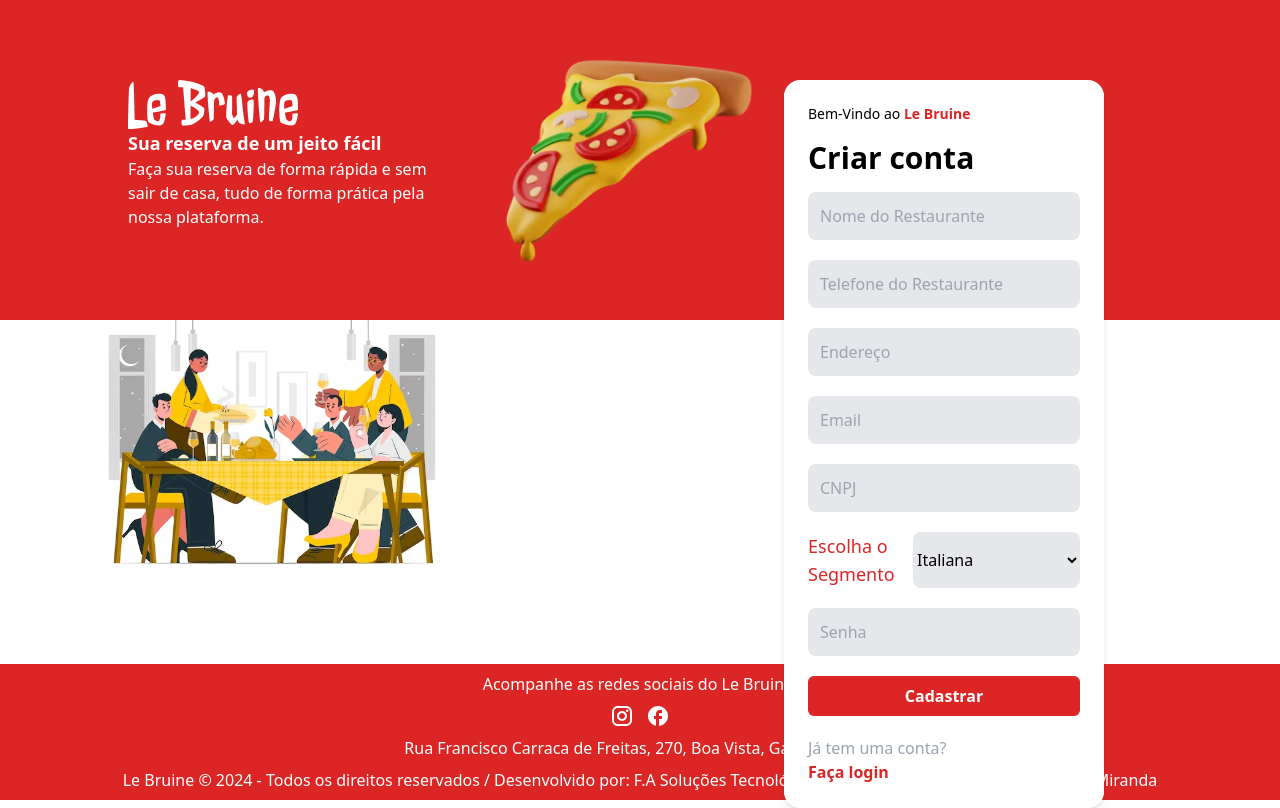
After one commit to BarukFreitas/leBruine_Flask, a Flask app: page /cadastrar_restaurante in a window 1280 px wide. The commit adds this page. Run offline with Flask 3, Linux system fonts and the light colour scheme; style sheets or scripts are compiled from the project's sources.

Commit message:
cadastro restaurante, encaminhamento, dashboard e banco de dados atualizado

```diff
--- a/app.py
+++ b/app.py
@@ -7,7 +7,7 @@ from flask_migrate import Migrate
 
 app = Flask(__name__)
 app.config.from_object(Config)
-app.secret_key = 'your_secret_key'  # Adicione uma chave secreta para flash messages
+app.secret_key = 'your_secret_key'
 db = SQLAlchemy(app)
 migrate = Migrate(app, db)
 
@@ -17,13 +17,17 @@ class Cliente(db.Model):
     nome = db.Column(db.String(255), nullable=False)
     email = db.Column(db.String(255), nullable=False, unique=True)
     telefone = db.Column(db.String(255), nullable=False)
-    senha = db.Column(db.String(1024), nullable=False)  # Adicionando o campo senha
+    senha = db.Column(db.String(1024), nullable=False)
 
 class Restaurante(db.Model):
     id = db.Column(db.Integer, primary_key=True)
+    email = db.Column(db.String(255), nullable=False, unique=True)
     nome = db.Column(db.String(255), nullable=False)
     telefone = db.Column(db.String(255), nullable=False)
     endereco = db.Column(db.String(255), nullable=False)
+    cnpj = db.Column(db.String(14), nullable=False)
+    segmento = db.Column(db.String(255), nullable=False)
+
 
 class Reserva(db.Model):
     id = db.Column(db.Integer, primary_key=True)
@@ -32,8 +36,8 @@ class Reserva(db.Model):
     data_reserva = db.Column(db.DateTime, nullable=False)
     tamanho_mesa = db.Column(db.Integer, nullable=False)
     numero_pessoas = db.Column(db.Integer, nullable=False)
-    nome_cliente = db.Column(db.String(255), nullable=False)  # Novo campo para o nome do cliente
-    nome_restaurante = db.Column(db.String(255), nullable=False)  # Novo campo para o nome do restaurante
+    nome_cliente = db.Column(db.String(255), nullable=False)
+    nome_restaurante = db.Column(db.String(255), nullable=False)
 
     cliente = db.relationship('Cliente', backref=db.backref('reservas', lazy=True))
     restaurante = db.relationship('Restaurante', backref=db.backref('reservas', lazy=True))
@@ -51,7 +55,7 @@ def login():
         cliente = Cliente.query.filter_by(email=email).first()
 
         if cliente and cliente.senha == senha:
-            session['cliente_id'] = cliente.id  # Armazena o ID do cliente na sessão
+            session['cliente_id'] = cliente.id
             flash('Login realizado com sucesso!', 'success')
             return redirect(url_for('index'))
         else:
@@ -61,7 +65,7 @@ def login():
 
 @app.route("/logout")
 def logout():
-    session.pop('cliente_id', None)  # Remove o cliente da sessão
+    session.pop('cliente_id', None)
     flash('Você saiu da sua conta.', 'success')
     return redirect(url_for('index'))
 
@@ -79,7 +83,7 @@ def reservar():
 
     if request.method == 'POST':
         cliente_id = session['cliente_id']
-        restaurante_id = 1  # Vamos supor que o restaurante está fixo, no exemplo
+        restaurante_id = 1
         data_reserva_str = request.form['data_reserva']
         hora_reserva_str = request.form['hora_reserva']
         data_hora_reserva_str = f"{data_reserva_str} {hora_reserva_str}"
@@ -110,7 +114,7 @@ def reservar():
     return render_template("reservar.html")
 
 import time
-@app.route('/cadastro', methods=['GET', 'POST'])
+@app.route('/cadastrar_cliente', methods=['GET', 'POST'])
 def cadastro():
     if request.method == 'POST':
         nome = request.form['nome']
@@ -126,7 +130,6 @@ def cadastro():
             telefone=telefone,
             senha=senha
         )
-        print('TUDO CERTO')
         try:
             db.session.add(novo_cliente)
             db.session.commit()
@@ -136,7 +139,47 @@ def cadastro():
             print(f'{str(e)}')
             flash(f'Erro ao cadastrar: {str(e)}', 'danger')
 
-    return render_template('cadastro.html')
+    return render_template('cadastrar_cliente.html')
+
+@app.route('/dashboard')
+def dashboard():
+    return render_template('dashboard.html')
+
+@app.route('/encaminhamento')
+def encaminhamento():
+    return render_template('encaminhamento.html')
+
+
+@app.route('/cadastrar_restaurante', methods=['GET', 'POST'])
+def cadastrar_restaurante():
+    if request.method == 'POST':
+        nome = request.form['nome']
+        telefone = request.form['telefone']
+        endereco = request.form['endereco']
+        segmento = request.form['segmento']
+        cnpj = request.form['cnpj']
+        email = request.form['email']
+        senha = request.form['senha']
+
+        novo_restaurante = Restaurante(
+            nome=nome,
+            telefone=telefone,
+            endereco=endereco,
+            segmento=segmento,
+            cnpj=cnpj,
+            email=email
+        )
+
+        try:
+            db.session.add(novo_restaurante)
+            db.session.commit()
+            flash('Restaurante cadastrado com sucesso!', 'success')
+            return redirect(url_for('index'))
+        except Exception as e:
+            flash(f'Erro ao cadastrar: {str(e)}', 'danger')
+
+    return render_template('cadastrar_restaurante.html')
+
 
 if __name__ == '__main__':
     with app.app_context():
--- a/templates/cadastro.html
+++ b/templates/cadastrar_cliente.html
@@ -4,7 +4,7 @@
 <head>
     <meta charset="UTF-8">
     <meta name="viewport" content="width=device-width, initial-scale=1.0">
-    <title>Cadastro</title>
+    <title>Cadastro de cliente</title>
     <link href="../static/css/output.css" rel="stylesheet">
     <link rel="stylesheet" href="style.css">
     <link href="https://fonts.googleapis.com/css2?family=Poppins:ital,wght@0,100;0,200;0,300;0,400;0,500;0,600;0,700;0,800;1,100;1,200;1,300;1,400;1,500;1,600;1,700;1,800;1,900&display=swap"
@@ -22,7 +22,7 @@
                     placeholder="Insira seu e-mail" required>
                 <input name="nome" class="w-full bg-gray-200 border-red-600 p-3 mb-5 rounded-lg outline-none" type="text"
                     placeholder="Nome completo" required>
-                <input name="telefone" class="w-full bg-gray-200 border-red-600 p-3 mb-5 rounded-lg outline-none" type="tel"
+                <input name="telefone" class="w-full bg-gray-200 border-red-600 p-3 mb-5 rounded-lg outline-none" maxlength="11" type="tel"
                     placeholder="Telefone" required>
                 <input name="senha" class="w-full bg-gray-200 border-red-600 p-3 mb-5 rounded-lg outline-none" type="password"
                     placeholder="Senha" required>
--- /dev/null
+++ b/templates/cadastrar_restaurante.html
@@ -0,0 +1,76 @@
+<!DOCTYPE html>
+<html lang="en">
+
+<head>
+    <meta charset="UTF-8">
+    <meta name="viewport" content="width=device-width, initial-scale=1.0">
+    <title>Cadastro de Restaurante</title>
+    <link href="../static/css/output.css" rel="stylesheet">
+    <link rel="stylesheet" href="style.css">
+    <link href="https://fonts.googleapis.com/css2?family=Poppins:ital,wght@0,100;0,200;0,300;0,400;0,500;0,600;0,700;0,800;1,100;1,200;1,300;1,400;1,500;1,600;1,700;1,800&display=swap"
+        rel="stylesheet">
+</head>
+
+<body class="min-h-screen flex flex-col">
+    <div class="w-80 h-auto gap-8 absolute right-44 top-20 p-6 bg-white rounded-2xl shadow-md">
+        <!-- Formulário de Cadastro -->
+        <form action="/cadastrar_restaurante" method="POST">
+            <p class="font-normal text-sm mb-4">Bem-Vindo ao <span class="text-red-600 font-bold">Le Bruine</span></p>
+            <p class="text-3xl font-semibold mb-4">Criar conta</p>
+            <div class="w-full">
+                <input name="nome" class="w-full bg-gray-200 border-red-600 p-3 mb-5 rounded-lg outline-none" type="text" placeholder="Nome do Restaurante" required>
+                <input name="telefone" class="w-full bg-gray-200 border-red-600 p-3 mb-5 rounded-lg outline-none" type="tel" maxlength="11" placeholder="Telefone do Restaurante" required>
+                <input name="endereco" class="w-full bg-gray-200 border-red-600 p-3 mb-5 rounded-lg outline-none" type="text" placeholder="Endereço" required>
+                <input name="email" class="w-full bg-gray-200 border-red-600 p-3 mb-5 rounded-lg outline-none" type="email" placeholder="Email" required>
+                <input name="cnpj" class="w-full bg-gray-200 border-red-600 p-3 mb-5 rounded-lg outline-none" type="text" placeholder="CNPJ" maxlength="14" required>
+                <div class="flex justify-between mb-5">
+                    <span class="text-red-600 font-medium text-lg">Escolha o Segmento</span>
+                    <select name="segmento" id="segmento" class="w-full bg-gray-200 border-red-600 rounded-lg outline-none" required>
+                        <option value="italiana">Italiana</option>
+                        <option value="portuguesa">Portuguesa</option>
+                        <option value="japonesa">Japonesa</option>
+                        <option value="espanhola">Espanhola</option>
+                        <option value="francesa">Francesa</option>
+                        <option value="indiana">Indiana</option>
+                        <option value="regional">regional</option>
+                    </select>
+                </div>
+                <input name="senha" class="w-full bg-gray-200 border-red-600 p-3 mb-5 rounded-lg outline-none" type="password" placeholder="Senha" required>
+            </div>
+            <button type="submit" class="w-full p-2 mb-5 rounded-md bg-red-600 text-white font-semibold">Cadastrar</button>
+            <p class="text-gray-400 font-normal">Já tem uma conta?</p>
+            <a class="text-red-600 font-bold" href="login">Faça login</a>
+        </form>
+    </div>
+
+    <div class="bg-red-600 w-full h-80 flex gap-8">
+        <div class="w-80 mt-20 ml-32">
+            <a href="/"><img src="../static/assets/le-Bruine-logo.png" alt=""></a>
+            <h2 class="font-bold text-lg text-white">Sua reserva de um jeito fácil</h2>
+            <p class="text-white text-wrap">Faça sua reserva de forma rápida e sem sair de casa, tudo de forma prática pela nossa plataforma.</p>
+        </div>
+        <img class="w-72 h-72" src="../static/assets/pizza-3d-vetor.png" alt="">
+    </div>
+    <img class="w-96 h-64 ml-20" src="../static/assets/imagem-bg-login-cadastro.png" alt="">
+    <div class="flex flex-grow"></div>
+
+    <footer class="bg-red-600 mt-7 w-full text-white p-2 flex flex-col items-center">
+        <p class="text-base mb-2">Acompanhe as redes sociais do Le Bruine:</p>
+        <div class="flex items-center justify-center gap-3">
+            <a href='https://www.instagram.com/' target="blank" passHref>
+                <div class="cursor-pointer">
+                    <img src="../static/assets/instagram-ico.svg" alt="logo instagram" width="24" height="24" />
+                </div>
+            </a>
+            <a href='https://www.facebook.com/' target="blank" passHref>
+                <div class="cursor-pointer">
+                    <img src="../static/assets/facebook-ico.svg" alt="logo facebook" width="24" height="24" />
+                </div>
+            </a>
+        </div>
+        <p class="text-base my-2">Rua Francisco Carraca de Freitas, 270, Boa Vista, Garanhuns-PE</p>
+        <p class="text-base">Le Bruine © 2024 - Todos os direitos reservados / Desenvolvido por: F.A Soluções Tecnológicas - Yuri Baruk Freitas | Thiago Anízio Miranda</p>
+    </footer>
+</body>
+
+</html>
```
Also changed, not shown: migrations/versions/50da5c2d9a1f_adiciona_campo_email_a_restaurantes.py (added, +32 -0 lines), migrations/versions/774c449649a7_adicionar_campos_segmento_e_cnpj_ao_.py (added, +50 -0 lines), templates/dashboard.html (added, +76 -0 lines), templates/encaminhamento.html (added, +76 -0 lines).
